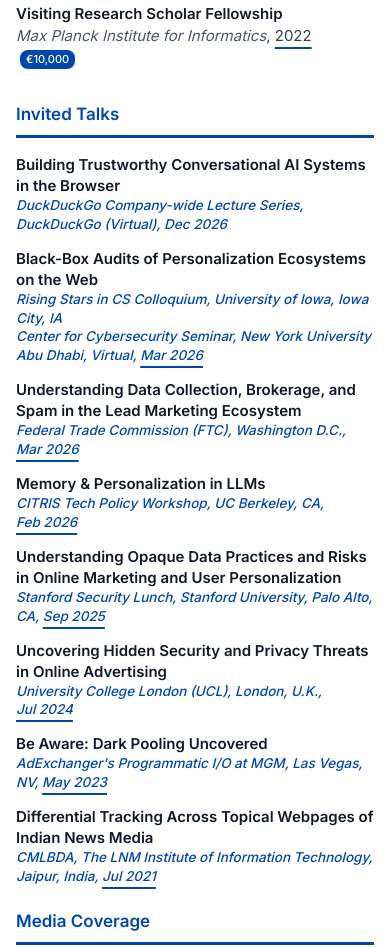
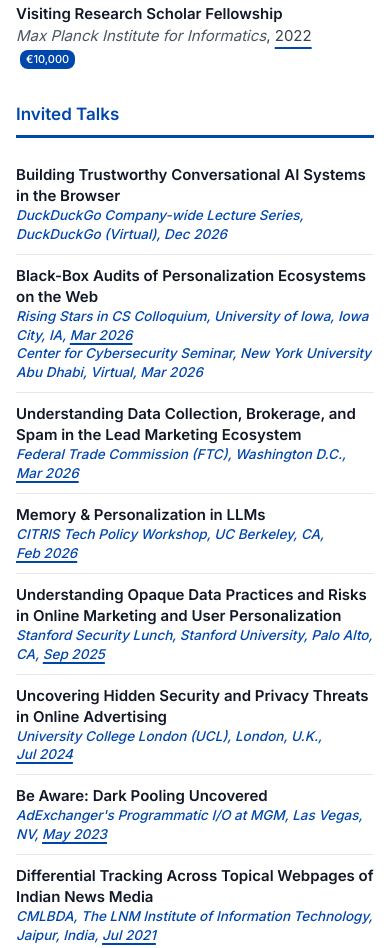
Before and after one commit to Yash-Vekaria/yashvekaria.com, a plain HTML site: page recognition.html in a window 390 px wide. Shown: the part 790-1738 px from the top of the page. Drawn offline with Linux system fonts and the light colour scheme.

Commit message:
Mobile: dividers for talks and teaching; link Iowa Rising Star; shorten Web Almanac entry.

```diff
--- a/css/mobile.css
+++ b/css/mobile.css
@@ -471,7 +471,16 @@
     }
 
     .talks-list {
-        gap: 14px;
+        gap: 0;
+    }
+
+    .talk-entry {
+        padding: 10px 0;
+    }
+
+    /* Same separator as between publications */
+    .talk-entry + .talk-entry {
+        border-top: 1px solid rgb(229, 231, 235);
     }
 
     .talk-entry,
@@ -484,7 +493,7 @@
         color: inherit;
         white-space: nowrap;
         text-decoration: underline;
-        text-underline-offset: 6px;
+        text-underline-offset: 3px;
         text-decoration-thickness: 1.5px;
     }
 
--- a/recognition.html
+++ b/recognition.html
@@ -9,7 +9,7 @@
     <link rel="icon" type="image/svg+xml" href="img/favicon.svg">
     <link rel="stylesheet" href="css/styles.css">
     <link rel="stylesheet" href="css/sidebar.css">
-    <link rel="stylesheet" href="css/mobile.css?v=20261128">
+    <link rel="stylesheet" href="css/mobile.css?v=20261129">
     <link href="https://fonts.googleapis.com/css2?family=Inter:wght@300;400;500;600;700&display=swap" rel="stylesheet">
     <link rel="stylesheet" href="https://cdnjs.cloudflare.com/ajax/libs/font-awesome/6.5.2/css/all.min.css">
 </head>
@@ -132,7 +132,7 @@
 
                     <div class="service-entry">
                         <div class="recognition-line">
-                            <span class="recognition-text"><strong>Rising Star in CS</strong><span class="recognition-paren"> (</span><em>University of Iowa</em><span class="recognition-paren">)</span></span><span class="recognition-year">2026</span>
+                            <span class="recognition-text"><strong>Rising Star in CS</strong><span class="recognition-paren"> (</span><em>University of Iowa</em><span class="recognition-paren">)</span></span><a href="https://events.uiowa.edu/event/36919" class="recognition-year" target="_blank" rel="noopener">2026</a>
                         </div>
                     </div>
 
@@ -181,11 +181,11 @@
                         </div>
 
                         <div class="talk-entry">
-                            <a href="https://cs.uiowa.edu/event/36919/0" class="talk-date" target="_blank" rel="noopener">Mar 2026</a>
+                            <a href="https://events.uiowa.edu/event/36919" class="talk-date" target="_blank" rel="noopener">Mar 2026</a>
                             <div class="talk-content">
                                 <div class="talk-title">Black-Box Audits of Personalization Ecosystems on the Web</div>
                                 <div class="talk-venue-container">
-                                    <div class="talk-venue">Rising Stars in CS Colloquium, University of Iowa, Iowa City, IA<br>Center for Cybersecurity Seminar, New York University Abu Dhabi, Virtual<span class="mobile-only">, <a href="https://cs.uiowa.edu/event/36919/0" class="talk-date-inline" target="_blank" rel="noopener">Mar 2026</a></span></div>
+                                    <div class="talk-venue">Rising Stars in CS Colloquium, University of Iowa, Iowa City, IA<span class="mobile-only">, <a href="https://events.uiowa.edu/event/36919" class="talk-date-inline" target="_blank" rel="noopener">Mar 2026</a></span><br>Center for Cybersecurity Seminar, New York University Abu Dhabi, Virtual<span class="mobile-only">, <span class="talk-date-inline">Mar 2026</span></span></div>
                                 </div>
                             </div>
                         </div>
```
Also changed, not shown: impact.html (+1 -1 lines), index.html (+1 -1 lines), publications.html (+1 -1 lines), service.html (+2 -2 lines), students.html (+1 -1 lines), teaching.html (+1 -1 lines).
